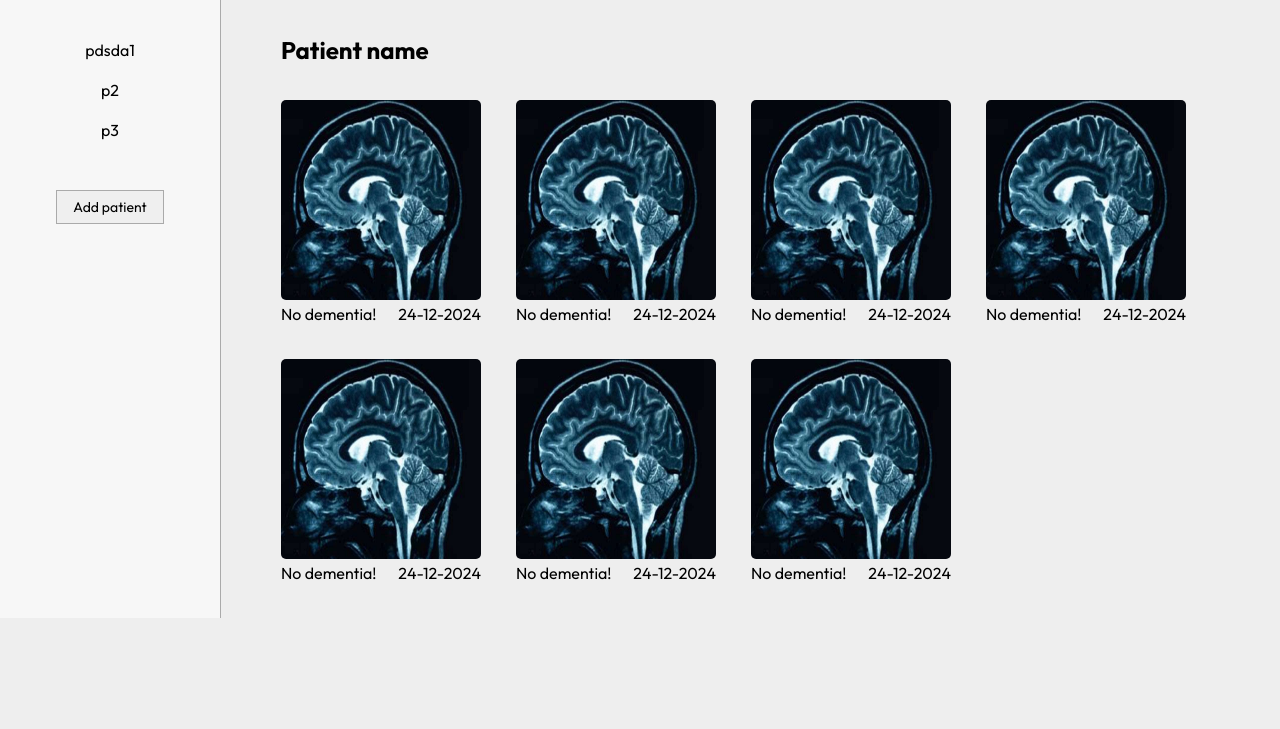
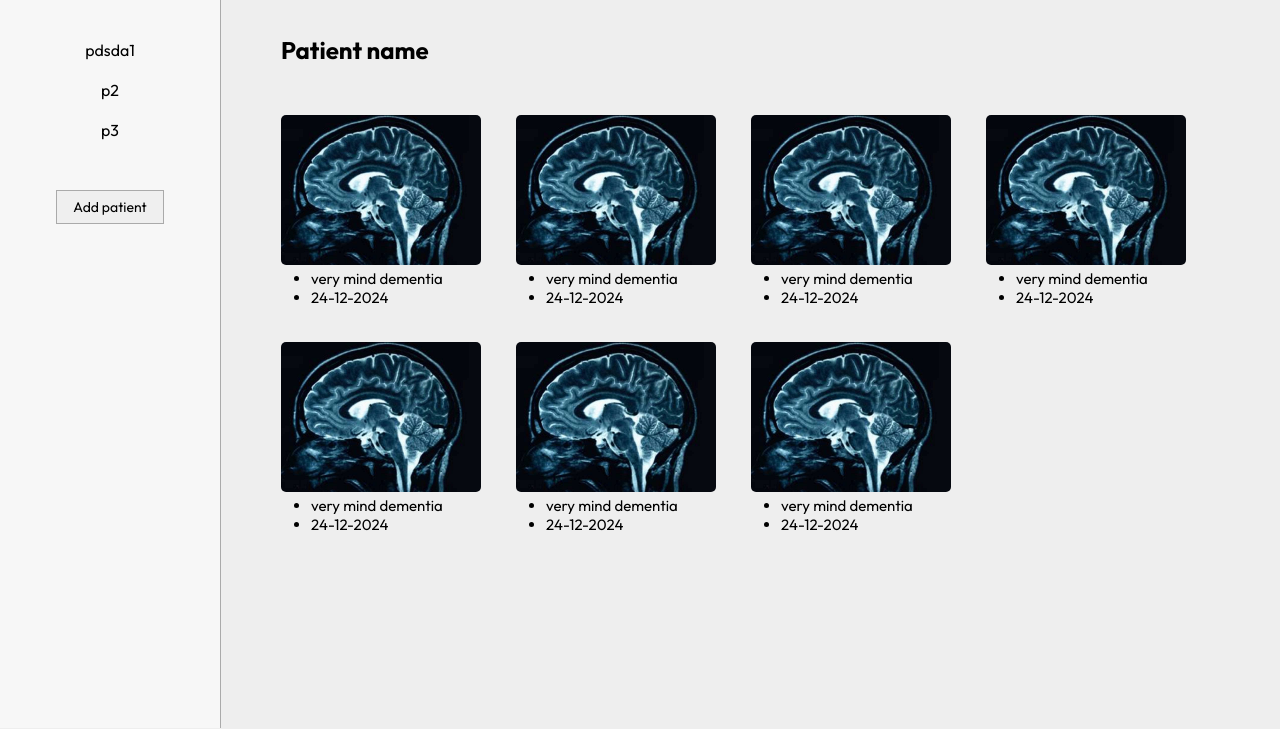
Before and after one commit to Aslam-Naseer/pillpal_UI, a Flask app: page / in a window 1280 px wide. Shown: the part 71-800 px from the top of the page. Run offline with Flask 3, Linux system fonts and the light colour scheme; parts of the project's set-up code (start-up, migrations or seed data) failed here and were passed over.

Commit message:
Extend sidebar in low patients

```diff
--- a/static/css/index.css
+++ b/static/css/index.css
@@ -2,6 +2,7 @@
   display: flex;
   justify-content: space-between;
   gap: 40px;
+  min-height: calc(100vh - 72px);
 }
 
 .pat-list {
@@ -51,7 +52,7 @@
 }
 
 .img-grid {
-  padding-top: 35px;
+  padding-top: 50px;
   display: grid;
   gap: 35px;
   grid-template-columns: repeat(auto-fit, 200px);
@@ -59,11 +60,15 @@
 
 .scan-img {
   width: 100%;
-  aspect-ratio: 1;
+  aspect-ratio: 4/3;
+  object-fit: contain;
   border-radius: 5px;
 }
 
 .img-details {
   display: flex;
+  flex-direction: column;
   justify-content: space-between;
+  font-size: 15px;
+  padding-left: 30px;
 }
--- a/templates/index.html
+++ b/templates/index.html
@@ -36,12 +36,12 @@
         <img
           class="scan-img"
           src="../static/images/brain-scan.jpg"
-          alt="shrek"
+          alt="scan"
         />
-        <div class="img-details">
-          <span>No dementia!</span>
-          <span>24-12-2024</span>
-        </div>
+        <ul class="img-details">
+          <li>very mind dementia</li>
+          <li>24-12-2024</li>
+        </ul>
       </div>
       {% endfor %}
     </div>
```
